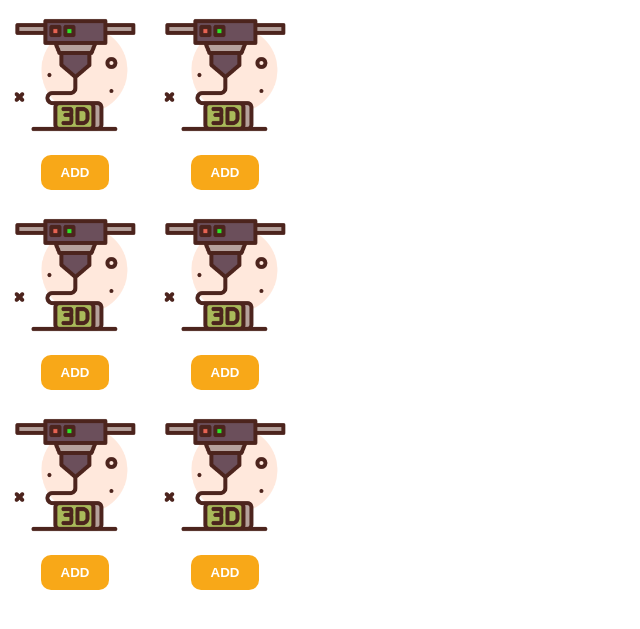
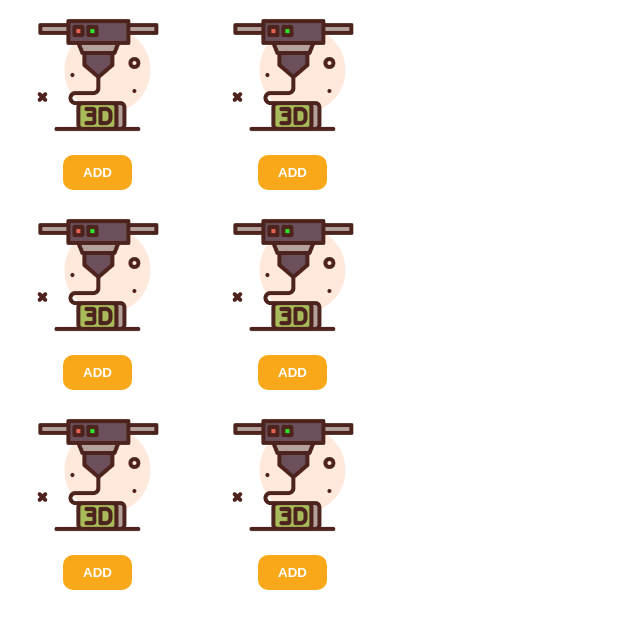
Before and after one commit to DKBelka/BlueSquirrel3DwebAPP, a PHP site: page / in a window 1280 px wide. Shown: the top 629 px of the page, without its empty margins (0-640 px from the left). Run offline with PHP 8.4, Linux system fonts and the light colour scheme; some libraries are stand-ins or nearby versions.

Commit message:
Update style.css

```diff
--- a/style.css
+++ b/style.css
@@ -7,7 +7,7 @@ body {
 }
 
 .container {
-	max-width: 100px;
+	max-width: 390px;
 }
 
 .inner {
```
